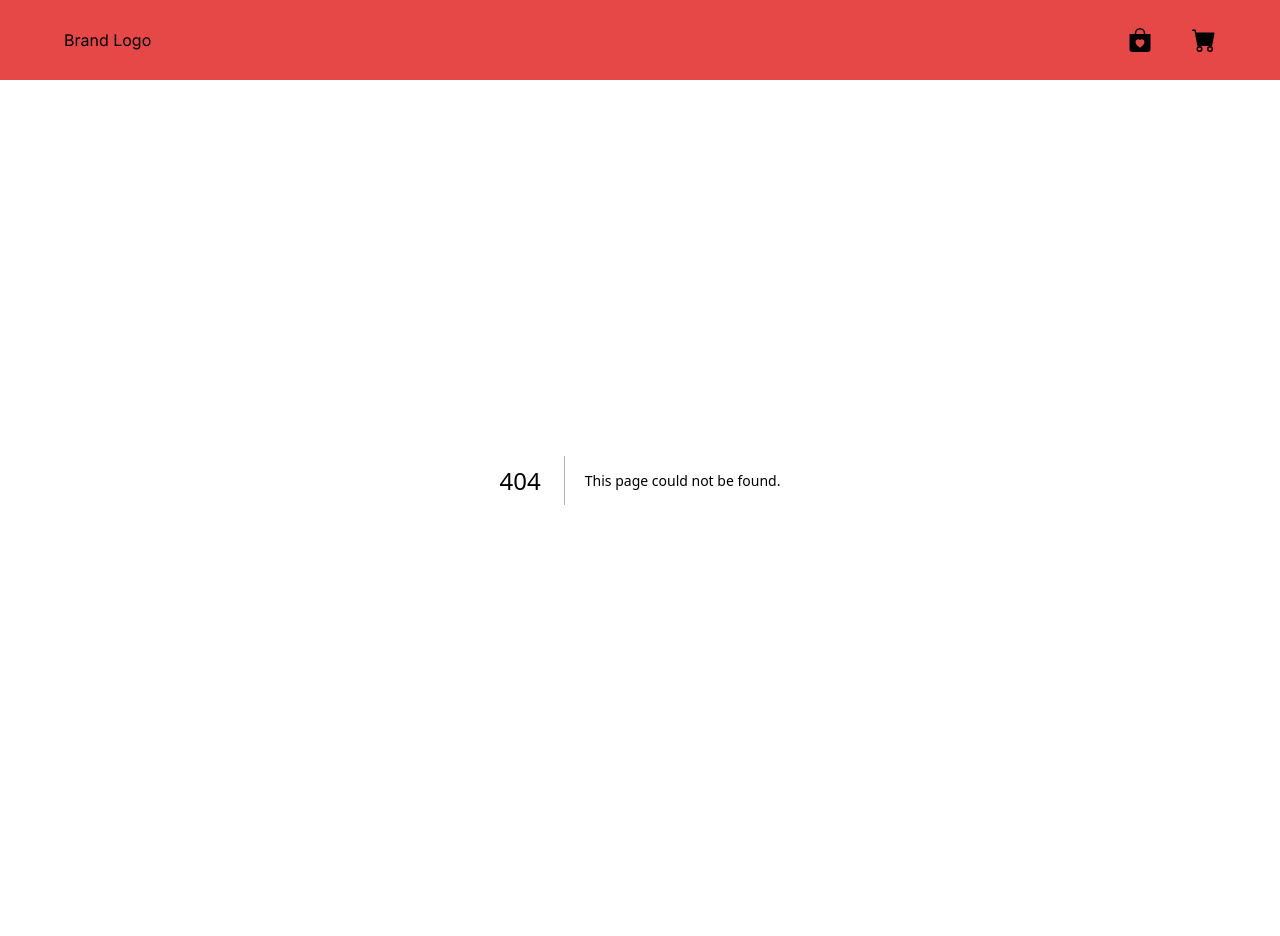
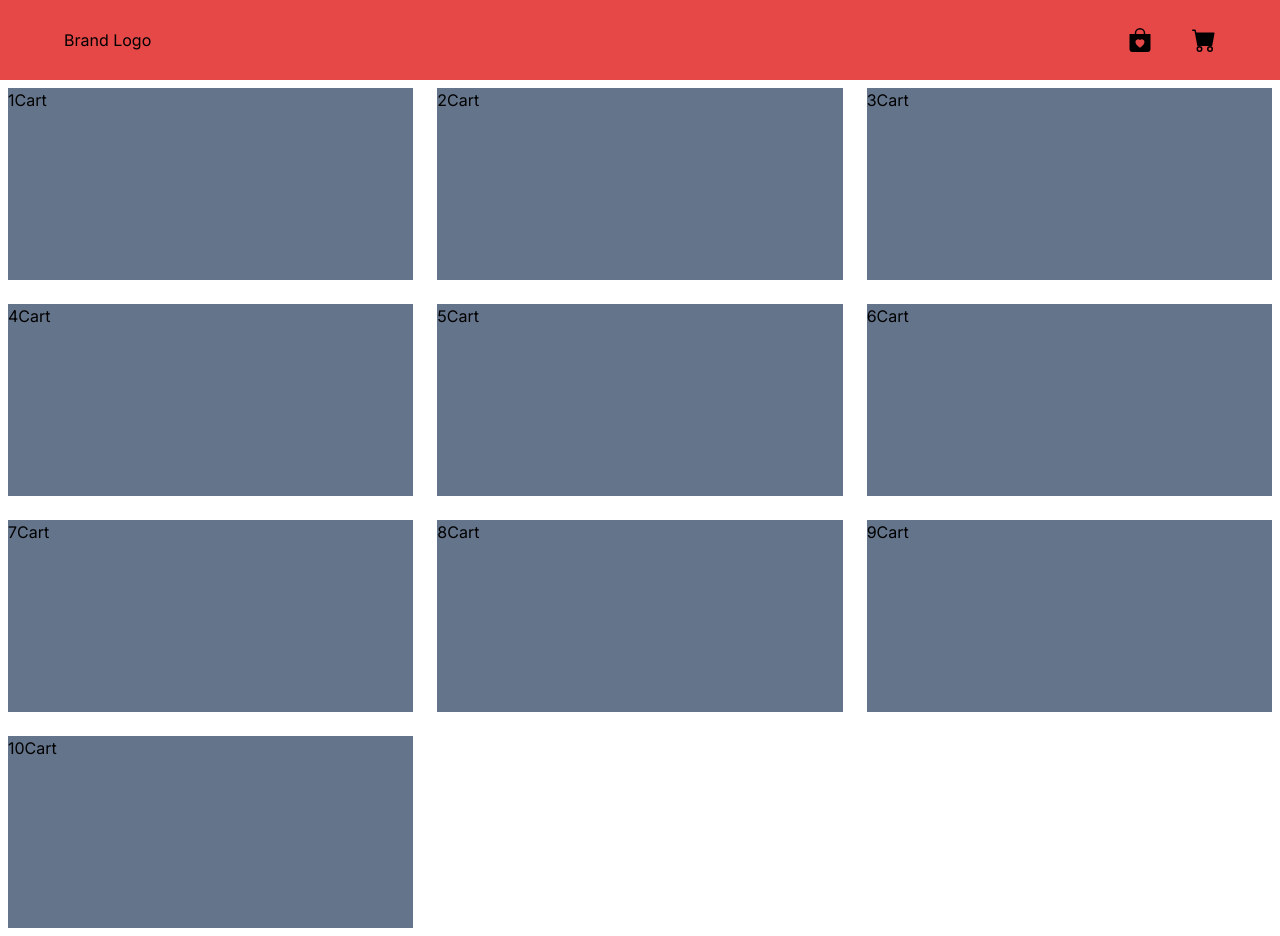
Before and after one commit to aliston-gomes/dil-foods_task, a Next.js app in the folder e-commerce-app/: page /cart in a window 1280 px wide. Before the commit this address had no page. Before the commit the page ends 880 px from the top, so only its background shows below. Built offline with nearby package versions, Linux system fonts and the light colour scheme.

Commit message:
cart component ui completed

```diff
--- /dev/null
+++ b/e-commerce-app/src/app/cart/page.jsx
@@ -0,0 +1,21 @@
+"use client";
+import React, { useState } from "react";
+import { BsBagHeartFill } from "react-icons/bs";
+const product_cart = () => {
+  const [products, setProducts] = useState([, 1, 2, 3, 4, 5, 6, 7, 8, 9, 10]);
+  return (
+    <>
+      <section className="grid grid-cols-1 md:grid-cols-2 lg:grid-cols-3 gap-6 p-2">
+        {products.map((item, index) => {
+          return (
+            <div className="bg-slate-500 h-48" key={index}>
+              {item + "Cart"}
+            </div>
+          );
+        })}
+      </section>
+    </>
+  );
+};
+
+export default product_cart;
```
